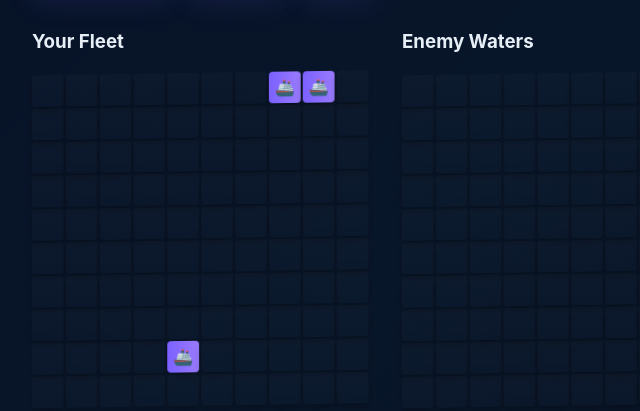
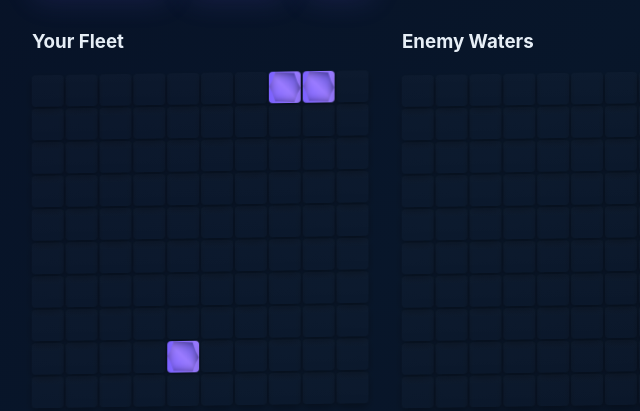
Before and after one commit to jlthierry231-stack/portfolio1419, a plain HTML site: page projects/battleship/index.html in a window 1280 px wide. Both pictures are taken after a click on the button "Auto Place Ships". Shown: the part 297-708 px from the top of the page, 90-730 px from the left. Drawn offline with Linux system fonts and the light colour scheme.

Commit message:
Enhanced Battleship ship icons with detailed 3D CSS styling

```diff
--- a/projects/battleship/index.html
+++ b/projects/battleship/index.html
@@ -13,7 +13,8 @@
     .cell:hover{transform:translateY(-4px) translateZ(20px);background:rgba(255,255,255,0.05);box-shadow:0 8px 16px rgba(0,0,0,0.4)}
     .hit{background:linear-gradient(90deg,#ff6b6b,#ff9a6b);color:#071122;font-weight:700;animation:explode .5s ease-out,shake .3s}
     .miss{background:rgba(255,255,255,0.03);opacity:.6}
-    .ship{background:linear-gradient(90deg,#7b61ff,#9a7bff);color:#071122;transform:translateZ(15px)}
+    .ship{background:linear-gradient(90deg,#7b61ff,#9a7bff);color:#071122;transform:translateZ(15px);position:relative;overflow:hidden}
+    .ship::before{content:'';position:absolute;inset:0;background:linear-gradient(45deg,#7b61ff 0%,#9a7bff 50%,#5a4fcf 100%);clip-path:polygon(20% 100%, 80% 100%, 90% 70%, 100% 50%, 90% 30%, 80% 0%, 20% 0%, 10% 30%, 0% 50%, 10% 70%);transform:rotateX(20deg) rotateY(10deg);box-shadow:inset 0 0 10px rgba(0,0,0,0.5)}
     @keyframes explode{0%{transform:scale(1)}50%{transform:scale(1.3)}100%{transform:scale(1)}}
     @keyframes shake{0%,100%{transform:translateX(0)}25%{transform:translateX(-2px)}75%{transform:translateX(2px)}}
     .controls{display:flex;gap:1rem;margin:1rem 0}
@@ -79,7 +80,6 @@
       if (playerShips.includes(i)) return;
       playerShips.push(i);
       e.currentTarget.classList.add('ship');
-      e.currentTarget.textContent = '🚢';
       if (playerShips.length === 3) {
         status.textContent = 'Ships placed! Click "Start Battle" to begin.';
         startGameBtn.disabled = false;
@@ -96,7 +96,6 @@
         if (!playerShips.includes(r)) {
           playerShips.push(r);
           cells[r].classList.add('ship');
-          cells[r].textContent = '🚢';
         }
       }
       status.textContent = 'Ships placed! Click "Start Battle" to begin.';
```
